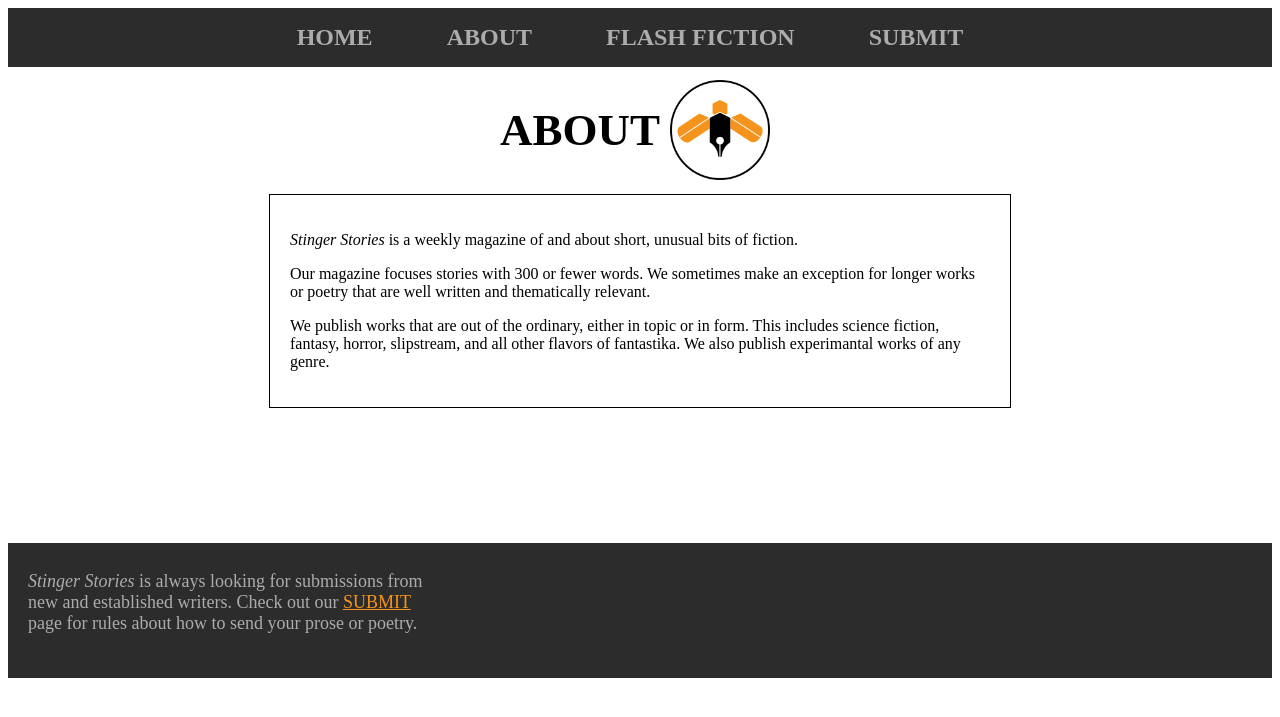
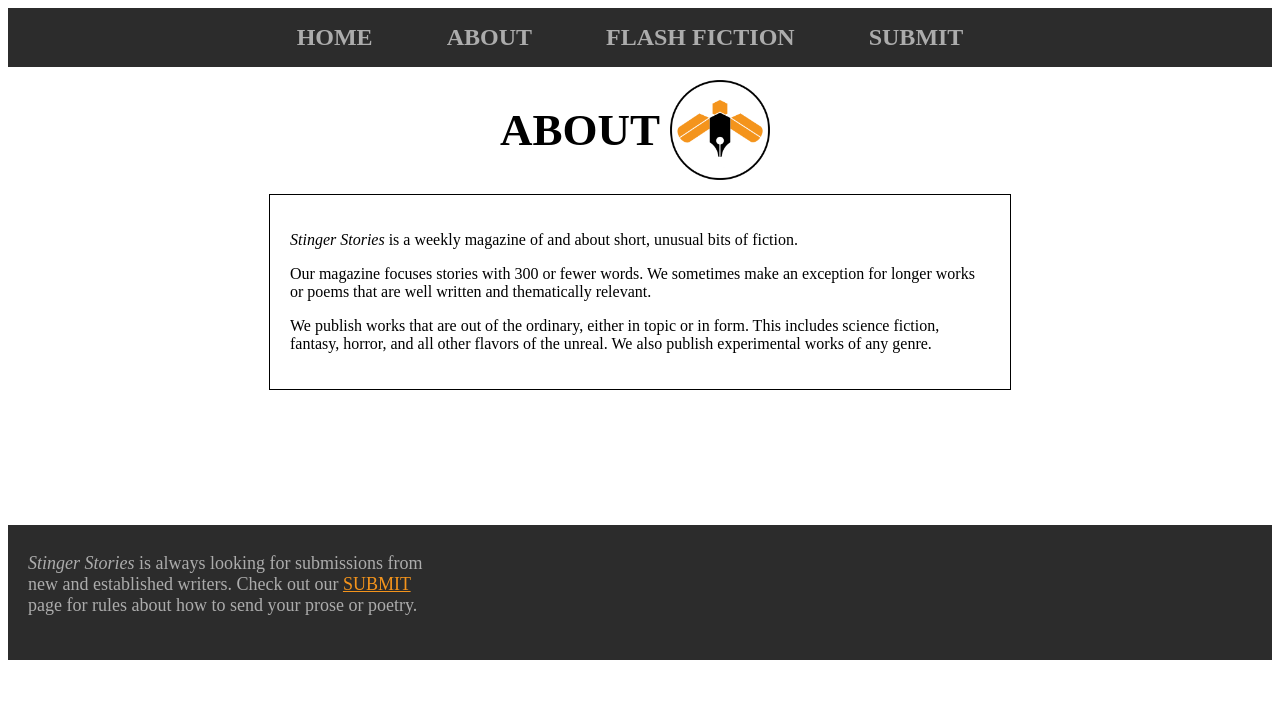
Before and after one commit to jwheatonumich/stinger-stories, a Jekyll site: the page built from about.markdown, in a window 1280 px wide. Shown: the top 717 px of the page. Built offline with Jekyll 4.4.1, drawn with Linux system fonts in a browser that asks for light colours.

Commit message:
Update about.markdown

```diff
--- a/about.markdown
+++ b/about.markdown
@@ -6,6 +6,6 @@ title: About
 
 <i>Stinger Stories</i> is a weekly magazine of and about short, unusual bits of fiction.
 
-Our magazine focuses stories with 300 or fewer words. We sometimes make an exception for longer works or poetry that are well written and thematically relevant.
+Our magazine focuses stories with 300 or fewer words. We sometimes make an exception for longer works or poems that are well written and thematically relevant.
 
-We publish works that are out of the ordinary, either in topic or in form. This includes science fiction, fantasy, horror, slipstream, and all other flavors of fantastika. We also publish experimantal works of any genre.
+We publish works that are out of the ordinary, either in topic or in form. This includes science fiction, fantasy, horror, and all other flavors of the unreal. We also publish experimental works of any genre.
```
